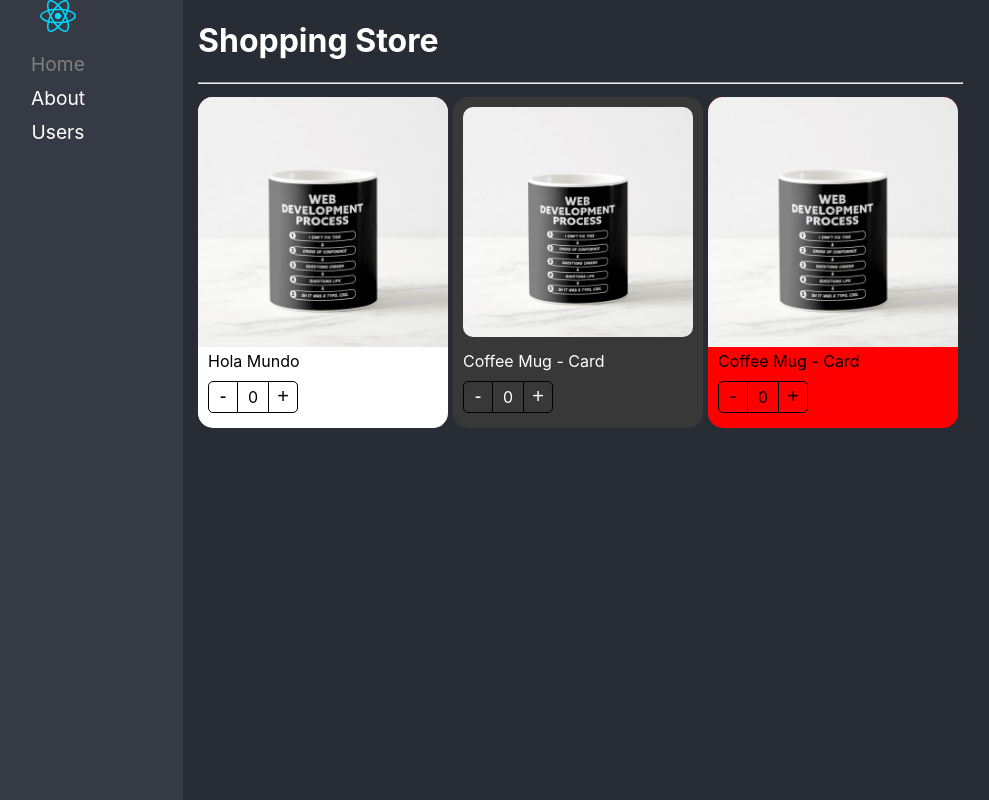
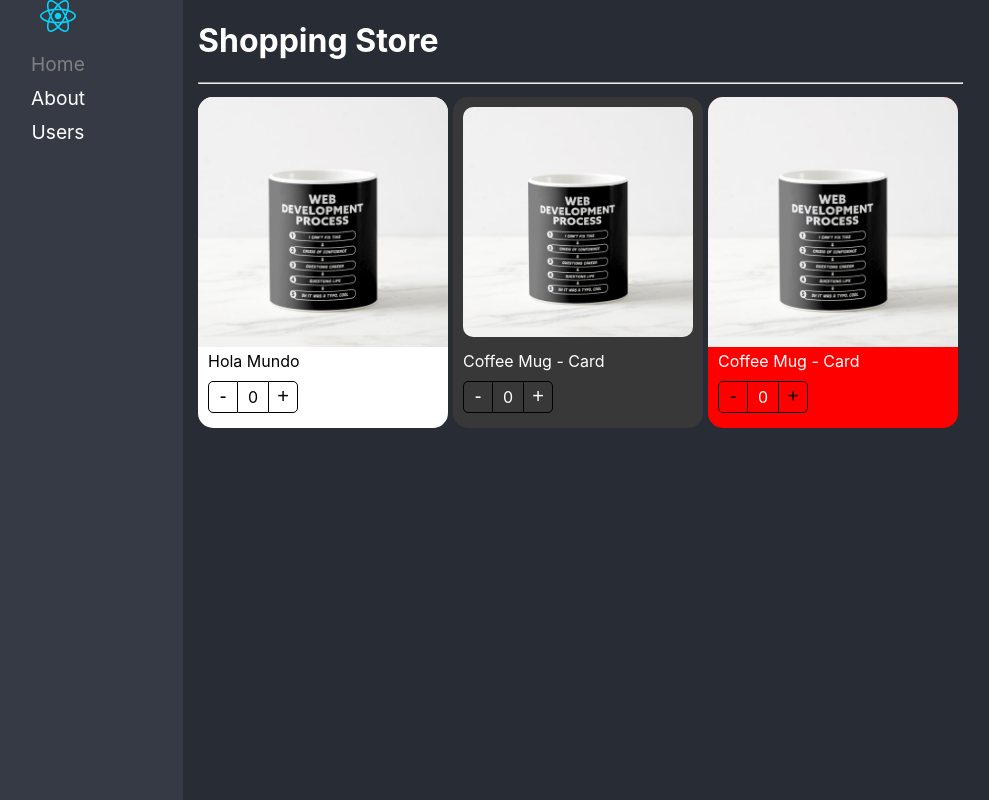
Before and after one commit to AgredaLuis/react-adv, a React (Vite) app: page / in a window 1280 px wide. Shown: the whole page, without its empty margins (67-1056 px from the left). Built offline with nearby package versions, Linux system fonts and the light colour scheme.

Commit message:
ultimo cambio

```diff
--- a/src/02-component-patterns/pages/ShoppingPage.tsx
+++ b/src/02-component-patterns/pages/ShoppingPage.tsx
@@ -37,7 +37,7 @@ export const ShoppingPage = () => {
           <ProductButtons className="custom-buttons" />
         </ProductCard>
 
-        <ProductCard product={product} style={{ backgroundColor: "red" }}>
+        <ProductCard product={product} className="text-white" style={{ backgroundColor: "red" }}>
           <ProductImage />
           <ProductTitle />
           <ProductButtons />
```
